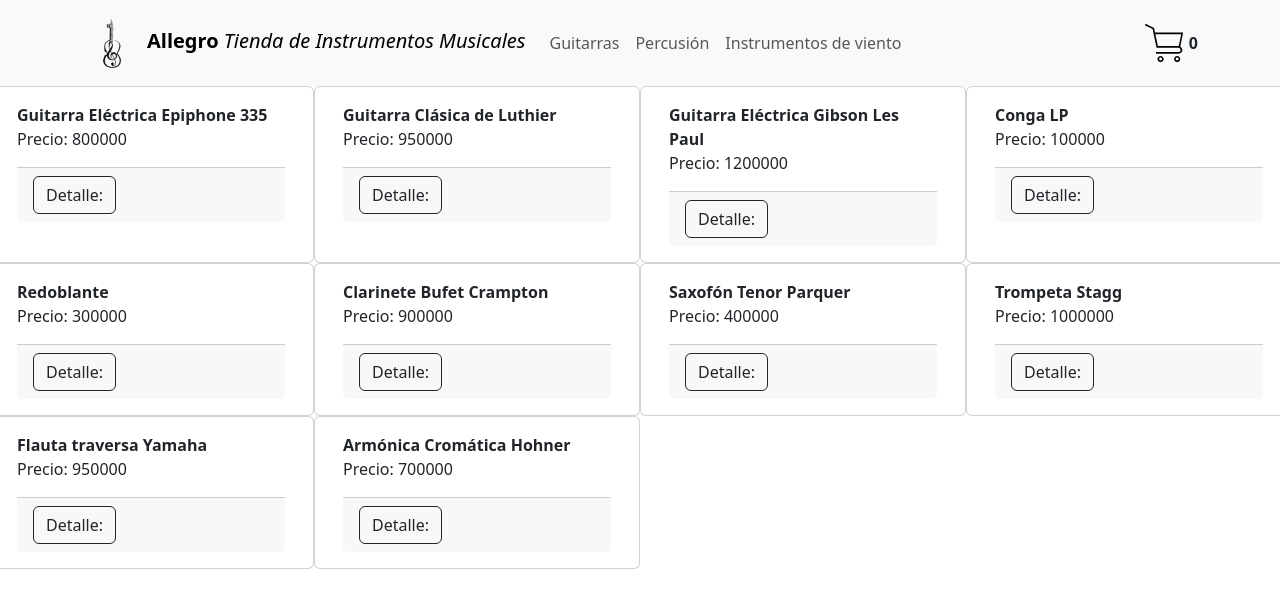
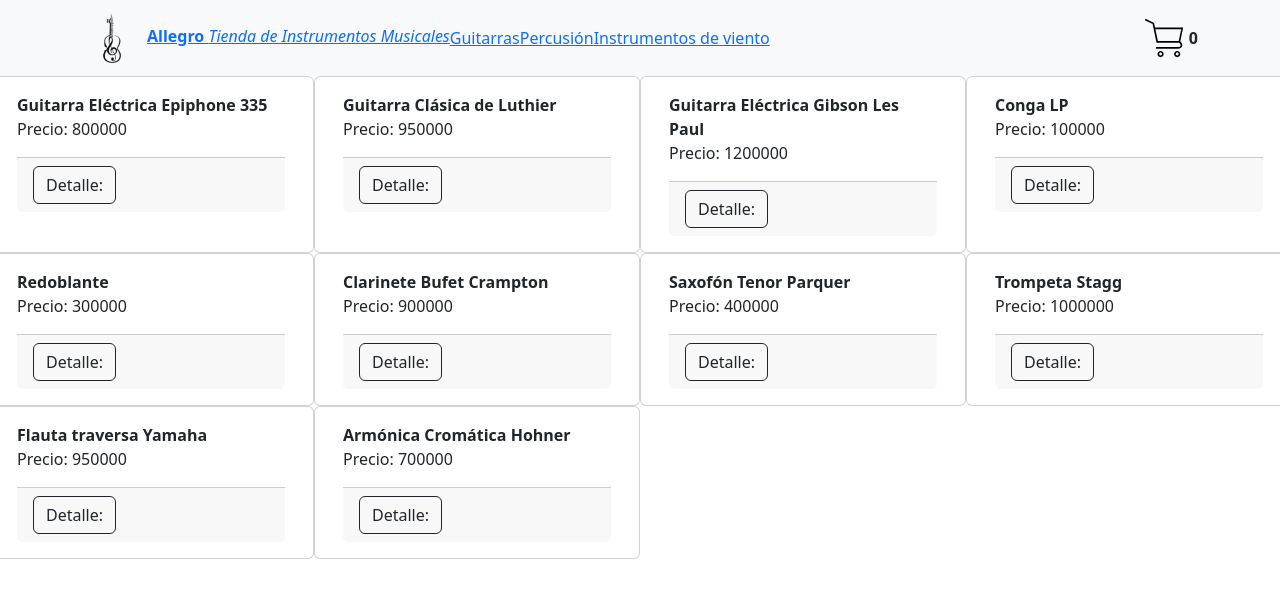
Before and after one commit to andynov/PreEntrega1Novio, a React (Vite) app: page / in a window 1280 px wide. Shown: the top 608 px of the page. Built offline with nearby package versions, Linux system fonts and the light colour scheme.

Commit message:
continuación del trabajo de routing

```diff
--- a/src/components/Item/Item.jsx
+++ b/src/components/Item/Item.jsx
@@ -1,3 +1,5 @@
+import { Link } from "react-router-dom"
+
 const Item = ({ instrumento }) => {
     return (
         <div className='card w-25'>
@@ -5,7 +7,10 @@
                 <strong>{instrumento.name}</strong>
                 <p>Precio: {instrumento.precio}</p>
                 <div className="card-footer">
-                    <button className="btn btn-outline-dark">Detalle:</button></div>
+                    <Link to='/detalle'>
+                    <button className="btn btn-outline-dark">Detalle:</button>
+                    </Link>
+                </div>
             </div>
         </div>
     )
--- a/src/components/ItemDetailContainer/ItemDetailContainer.jsx
+++ b/src/components/ItemDetailContainer/ItemDetailContainer.jsx
@@ -1,4 +1,5 @@
-import { useEffect } from 'react'
+import { useEffect, useState } from 'react'
+
 import ItemDetail from './ItemDetail/ItemDetail'
 import { mFetch } from '../../data/mockFetch'
 
--- a/src/components/Navbar/index.jsx
+++ b/src/components/Navbar/index.jsx
@@ -1,22 +1,24 @@
+import { Link, NavLink } from "react-router-dom"
 import { Navbar, Container, Nav } from "react-bootstrap"
 import CartWidget from "./CarWidget/CartWidget"
 
 import './Navbar.css'
+
 
 const NavBar = () => {
   return (
     <>
       <Navbar bg="light" data-bs-theme="light">
         <Container>
-          <Navbar.Brand href="#home"><img className="logo" src="/logo.png" alt="logo" /><strong>Allegro </strong><i>Tienda de Instrumentos Musicales</i></Navbar.Brand>
+          <Link to='/'><img className="logo" src="/logo.png" alt="logo" /><strong>Allegro </strong><i>Tienda de Instrumentos Musicales</i></Link>
           <Nav className="me-auto">
-            <Nav.Link href="#guitarras">Guitarras</Nav.Link>
-            <Nav.Link href="#percusion">Percusión</Nav.Link>
-            <Nav.Link href="#pricing">Instrumentos de viento</Nav.Link>
+            <NavLink to=''>Guitarras</NavLink>
+            <NavLink to=''>Percusión</NavLink>
+            <NavLink to=''>Instrumentos de viento</NavLink>
           </Nav>
-          <Nav.Link href="#deets">
+          <Link to='/cart'>
             <CartWidget />
-          </Nav.Link>
+          </Link>
           <strong>0</strong>
         </Container>
       </Navbar>
--- a/src/data/mockFetch.jsx
+++ b/src/data/mockFetch.jsx
@@ -12,6 +12,6 @@
 
 export const mFetch = (iid) => new Promise ((res, rej) => {
     setTimeout(() => {
-      res(iid ? instrumentos.find(instrumento => instrumento.id === iid) : instrumentos)
+      res(iid ? instrumentos.find(instrumento => instrumento.id === parseInt(iid)) : instrumentos)
     }, 1000)
 })
```
